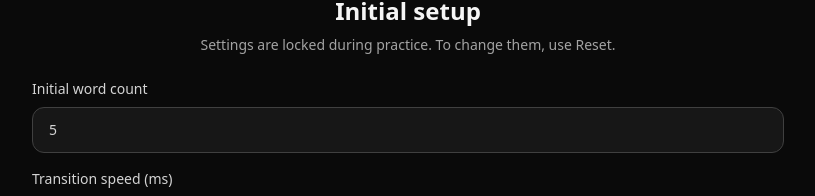
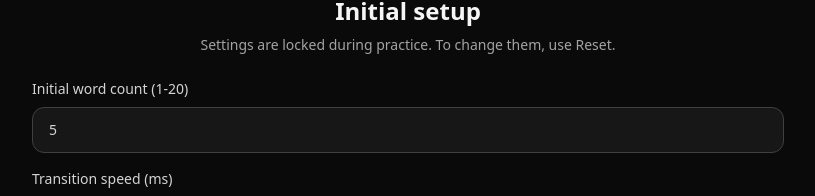
Before and after one commit to Thanh1911062342/VocabTrainer, a React (Vite) app: page / in a window 1280 px wide. Shown: the part 125-321 px from the top of the page, without its empty margins (232-1047 px from the left). Built offline with nearby package versions, Linux system fonts and the light colour scheme; the HTML template or start-up script is replaced by a standard one.

Commit message:
small update

```diff
--- a/src/components/Setup.jsx
+++ b/src/components/Setup.jsx
@@ -15,8 +15,8 @@ export default function Setup({ onSave }) {
 
       <div className="grid grid-cols-1 gap-4">
         <label className="label flex flex-col gap-2">
-          Initial word count
-          <input className="field" type="number" min={1} max={2000} value={initialCount}
+          Initial word count (1-20)
+          <input className="field" type="number" min={1} max={20} value={initialCount}
                  onChange={e => setInitialCount(parseInt(e.target.value || '1'))} />
         </label>
 
```
